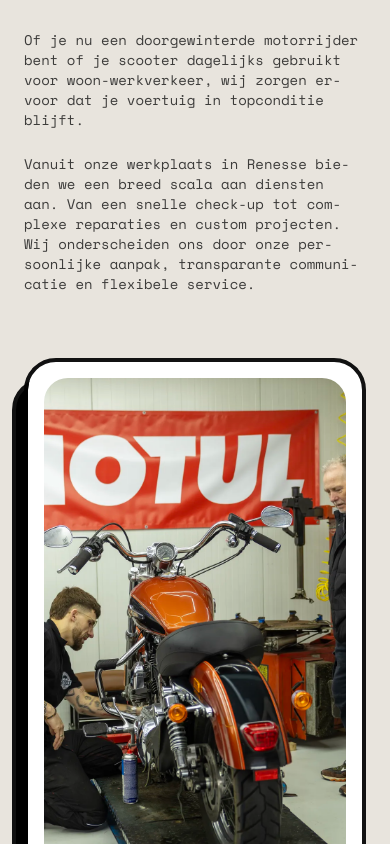
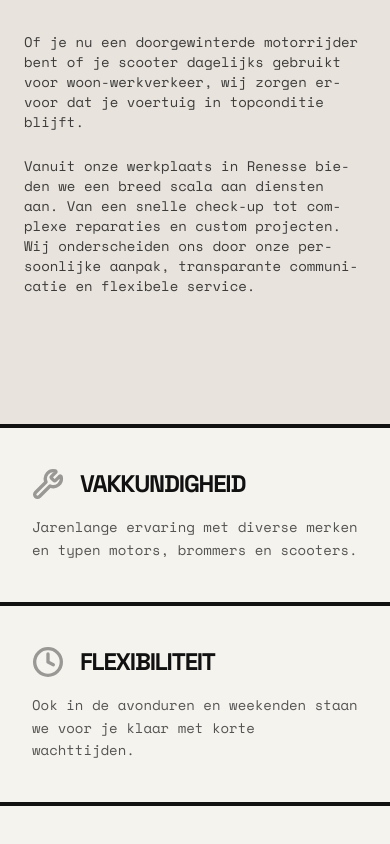
Before and after one commit to kayadelfgaauw/Op_Dreef_Website, a React (Vite) app: page / in a window 390 px wide. Shown: the part 1156-2000 px from the top of the page. Built offline with nearby package versions, Linux system fonts and the light colour scheme.

Commit message:
feat: tijdelijk uitschakelen werkplaats-pagina en navigatielinks

```diff
--- a/src/App.jsx
+++ b/src/App.jsx
@@ -1,10 +1,10 @@
 import React from 'react';
-import { BrowserRouter as Router, Routes, Route } from 'react-router-dom';
+import { BrowserRouter as Router, Routes, Route, Navigate } from 'react-router-dom';
 import Layout from './components/Layout';
 import Home from './pages/Home';
 import Diensten from './pages/Diensten';
 import Contact from './pages/Contact';
-import Werkplaats from './pages/Werkplaats';
+// import Werkplaats from './pages/Werkplaats';
 import ScrollToTop from './components/ScrollToTop';
 
 function App() {
@@ -14,7 +14,8 @@ function App() {
             <Routes>
                 <Route path="/" element={<Layout />}>
                     <Route index element={<Home />} />
-                    <Route path="werkplaats" element={<Werkplaats />} />
+                    {/* <Route path="werkplaats" element={<Werkplaats />} /> */}
+                    <Route path="werkplaats" element={<Navigate to="/" replace />} />
                     <Route path="diensten" element={<Diensten />} />
                     <Route path="contact" element={<Contact />} />
                 </Route>
--- a/src/components/Layout.jsx
+++ b/src/components/Layout.jsx
@@ -78,7 +78,7 @@ export default function Layout() {
                 {/* Desktop Menu */}
                 <div className="hidden md:flex gap-6 md:gap-8">
                     <NavLink to="/" className={getNavClass}>Home</NavLink>
-                    <NavLink to="/werkplaats" className={getNavClass}>Werkplaats</NavLink>
+                    {/* <NavLink to="/werkplaats" className={getNavClass}>Werkplaats</NavLink> */}
                     <NavLink to="/diensten" className={getNavClass}>Diensten</NavLink>
                     <NavLink to="/contact" className={getNavClass}>Contact</NavLink>
                 </div>
@@ -88,7 +88,7 @@ export default function Layout() {
             <div className={`fixed inset-0 z-40 bg-brutal-paper flex flex-col pt-[76px] transition-transform duration-300 ease-in-out md:hidden ${isMenuOpen ? 'translate-x-0' : 'translate-x-full'}`}>
                 <div className="flex-grow flex flex-col border-t-4 border-brutal-black">
                     <NavLink to="/" onClick={() => setIsMenuOpen(false)} className={getMobileNavClass}>Home</NavLink>
-                    <NavLink to="/werkplaats" onClick={() => setIsMenuOpen(false)} className={getMobileNavClass}>Werkplaats</NavLink>
+                    {/* <NavLink to="/werkplaats" onClick={() => setIsMenuOpen(false)} className={getMobileNavClass}>Werkplaats</NavLink> */}
                     <NavLink to="/diensten" onClick={() => setIsMenuOpen(false)} className={getMobileNavClass}>Diensten</NavLink>
                     <NavLink to="/contact" onClick={() => setIsMenuOpen(false)} className={getMobileNavClass}>Contact</NavLink>
                 </div>
--- a/src/pages/Diensten.jsx
+++ b/src/pages/Diensten.jsx
@@ -98,9 +98,9 @@ export default function Diensten() {
                         className="w-full lg:w-1/2 relative z-0 lg:-mr-16 mb-12 lg:mb-0"
                     >
                         <img
-                            src="/Images/Diensten.webp"
+                            src="https://images.unsplash.com/photo-1616422285623-13ff0162193c?auto=format&fit=crop&q=80&w=1200"
                             alt="Onze Diensten"
-                            className="w-full h-[400px] lg:h-[600px] object-cover object-right border-8 border-brutal-black shadow-[15px_15px_0_#E63B2E] transition-transform duration-700 -rotate-2 hover:rotate-0"
+                            className="w-full h-[400px] lg:h-[600px] object-cover object-center border-8 border-brutal-black shadow-[15px_15px_0_#E63B2E] transition-transform duration-700 -rotate-2 hover:rotate-0"
                         />
                     </div>
 
--- a/src/pages/Home.jsx
+++ b/src/pages/Home.jsx
@@ -30,33 +30,7 @@ export default function Home() {
                 { filter: 'grayscale(0%) contrast(100%) brightness(1)', duration: 3, delay: 0.5 }
             );
 
-            // Over Ons Image Animation
-            gsap.fromTo('.intro-image-container',
-                { y: 50, opacity: 0 },
-                {
-                    y: 0,
-                    opacity: 1,
-                    duration: 1,
-                    ease: "power3.out",
-                    scrollTrigger: {
-                        trigger: overOnsRef.current,
-                        start: "top 70%",
-                    }
-                }
-            );
 
-            gsap.fromTo('.intro-image',
-                { filter: 'grayscale(60%) contrast(110%) brightness(0.9)', opacity: 0.6 },
-                {
-                    filter: 'grayscale(0%) contrast(100%) brightness(1)',
-                    opacity: 1,
-                    duration: 2,
-                    scrollTrigger: {
-                        trigger: overOnsRef.current,
-                        start: "top 65%",
-                    }
-                }
-            );
 
             // USP Hover Inversions (Handled via CSS group-hover mainly, but entrance via GSAP)
             gsap.from('.usp-card', {
@@ -163,10 +137,9 @@ export default function Home() {
                 </div>
             </section>
 
-            {/* OVER ONS - SPLIT SCREEN */}
+            {/* OVER ONS */}
             <section ref={overOnsRef} className="py-32 px-6 border-b-4 border-brutal-black bg-brutal-paper">
-                <div className="max-w-7xl mx-auto grid grid-cols-1 lg:grid-cols-2 gap-16 lg:gap-8 items-stretch">
-                    <div className="flex flex-col justify-center">
+                <div className="max-w-4xl mx-auto">
                     <h2 className="font-mono text-brutal-red text-sm tracking-widest uppercase mb-4 border-b-2 border-brutal-red pb-2 inline-block w-fit">
                         [ OVER OP DREEF MOTOREN ]
                     </h2>
@@ -175,26 +148,13 @@ export default function Home() {
                         className="font-grotesk font-bold text-4xl md:text-5xl lg:text-6xl uppercase tracking-tight mb-8 leading-none"
                         text="passie voor techniek & tweewielers"
                     />
-                        <div className="font-mono text-brutal-black/80 space-y-6 text-sm md:text-base max-w-md">
+                    <div className="font-mono text-brutal-black/80 space-y-6 text-sm md:text-base max-w-2xl">
                         <p>
                             Of je nu een doorgewinterde motorrijder bent of je scooter dagelijks gebruikt voor woon-werkverkeer, wij zorgen ervoor dat je voertuig in topconditie blijft.
                         </p>
                         <p>
                             Vanuit onze werkplaats in Renesse bieden we een breed scala aan diensten aan. Van een snelle check-up tot complexe reparaties en custom projecten. Wij onderscheiden ons door onze persoonlijke aanpak, transparante communicatie en flexibele service.
                         </p>
-                        </div>
-                    </div>
-
-                    <div className="intro-image-container relative w-full group perspective-1000">
-                        <div className="relative border-4 border-brutal-black p-4 bg-white rounded-[2rem] transform transition-transform duration-500 group-hover:-translate-y-2 group-hover:translate-x-2 z-10 w-full">
-                            <div className="absolute inset-0 border-4 border-brutal-black rounded-[2rem] -translate-x-4 translate-y-4 -z-10 bg-black mix-blend-overlay"></div>
-                            <img
-                                src="/Images/Introductie.webp"
-                                alt="Het team van Op Dreef Service aan het werk in een modern verlichte werkplaats in Renesse, waarbij meerdere monteurs gelijktijdig onderhoud plegen aan verschillende motoren op heftafels."
-                                loading="lazy"
-                                className="intro-image w-full h-[500px] lg:h-[600px] object-cover object-[70%_center] mix-blend-multiply rounded-[1.5rem]"
-                            />
-                        </div>
                     </div>
                 </div>
             </section>
```
Lines whose indentation alone changed are shown as unchanged.
